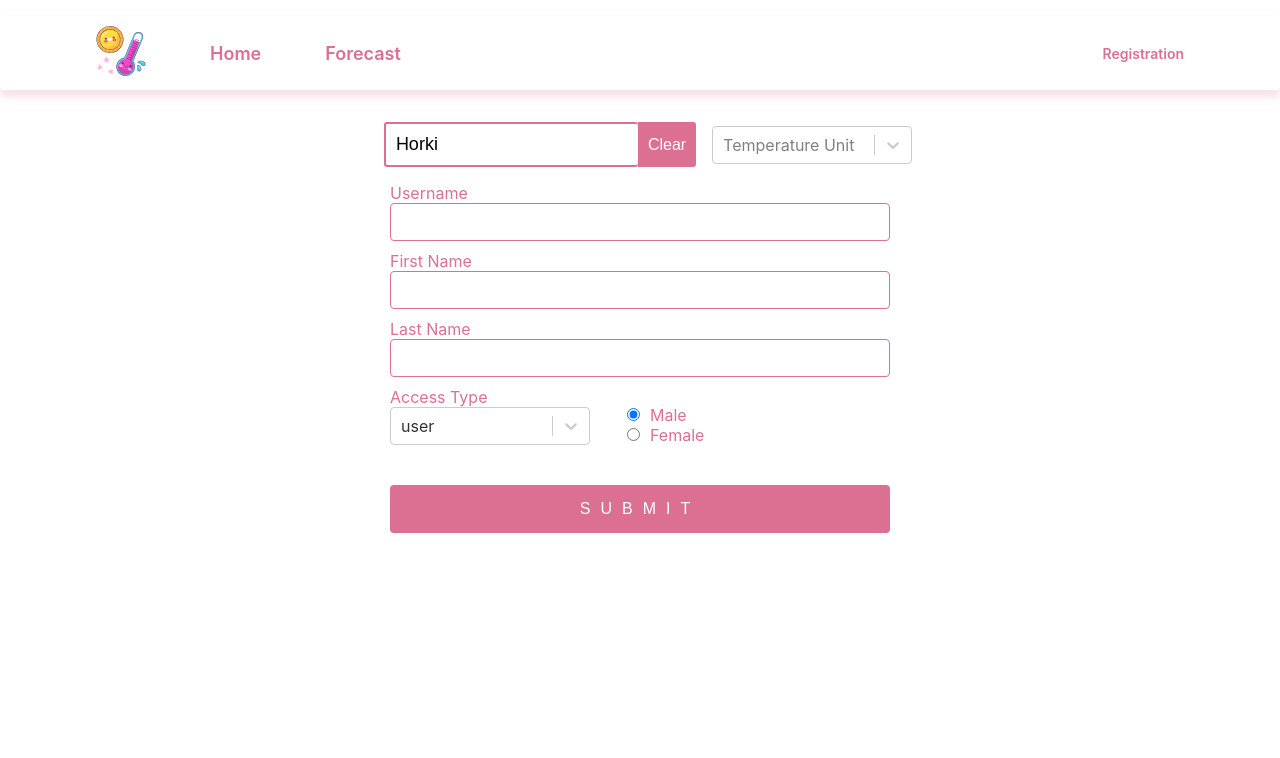
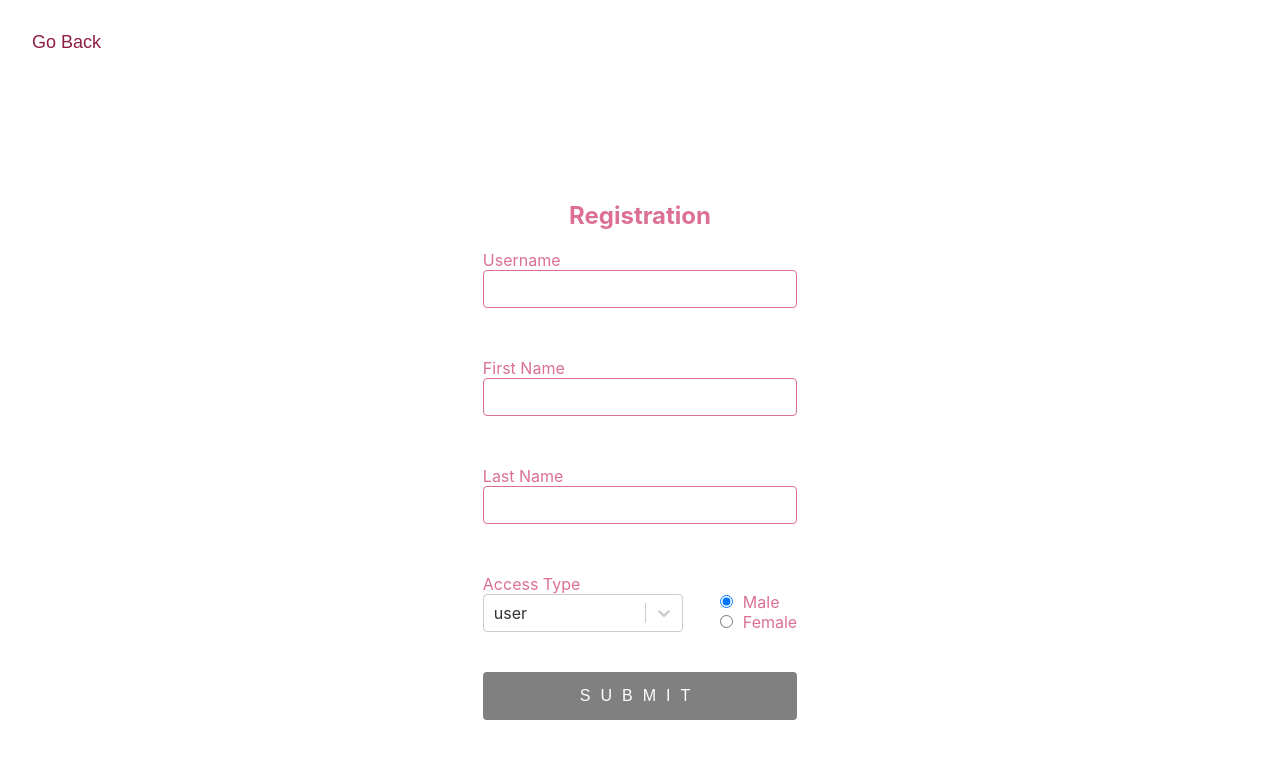
Before and after one commit to superpuper777/Weather_App, a React (Create React App) app: page /registration in a window 1280 px wide. Shown: the top 758 px of the page. Built offline with nearby package versions, Linux system fonts and the light colour scheme.

Commit message:
feat: add useLocation for hiding components and add form validation and reset

```diff
--- a/src/components/Header/index.js
+++ b/src/components/Header/index.js
@@ -1,8 +1,17 @@
-import React from 'react';
+import React, { useEffect } from 'react';
+import { useLocation } from 'react-router-dom';
 
 import * as S from './styled';
 
 const Header = () => {
+  const location = useLocation();
+
+  useEffect(() => {}, [location]);
+
+  if (location.pathname === '/registration') {
+    return null;
+  }
+
   return (
     <S.Wrapper>
       <S.Navigation>
--- a/src/components/SearchBar/index.js
+++ b/src/components/SearchBar/index.js
@@ -1,11 +1,11 @@
-import React from 'react';
+import React, { useEffect } from 'react';
+import { useLocation } from 'react-router-dom';
 import { useDispatch, useSelector } from 'react-redux';
 
 import { selectImperial, selectMetric } from 'state/unit/reducer';
 import { changeInput, clearInput } from 'state/search/reducer';
 import { getUnit } from 'state/unit/selectors';
 import { getQuery } from 'state/search/selectors';
-
 import * as S from './styled';
 
 const options = [
@@ -14,13 +14,16 @@ const options = [
 ];
 
 const SearchBar = () => {
+  const location = useLocation();
+
+  useEffect(() => {}, [location]);
+
   const dispatch = useDispatch();
 
   const query = useSelector(getQuery);
 
   const unit = useSelector(getUnit);
 
-  console.log(query);
   const clearSearchInput = () => {
     dispatch(clearInput(''));
   };
@@ -34,6 +37,10 @@ const SearchBar = () => {
       dispatch(selectImperial());
     } else dispatch(selectMetric());
   };
+
+  if (location.pathname === '/registration') {
+    return null;
+  }
 
   return (
     <S.SearchBarWrapper>
--- a/src/pages/Forecast/WeatherList/index.js
+++ b/src/pages/Forecast/WeatherList/index.js
@@ -14,10 +14,6 @@ const WeatherList = () => {
   const isLoading = useSelector(getIsLoading);
 
   const isError = useSelector(getIsError);
-
-  const sa = useSelector((state) => state.forecast);
-
-  console.log(forecast, sa);
 
   if (isLoading) {
     return <LoadingSpinner />;
--- a/src/pages/Registration/index.js
+++ b/src/pages/Registration/index.js
@@ -1,5 +1,6 @@
 import React, { useState } from 'react';
 import { useForm, Controller } from 'react-hook-form';
+import { useHistory } from 'react-router-dom';
 
 import * as S from './styled';
 
@@ -12,15 +13,18 @@ const options = [
 const Registration = () => {
   const [active, setActive] = useState(0);
 
+  const history = useHistory();
+
   const {
     register,
     control,
     handleSubmit,
-    formState: { errors },
+    formState: { errors, isDirty, isValid, touchedFields },
     reset,
   } = useForm({
+    mode: 'onChange',
     defaultValues: {
-      usernam: '',
+      username: '',
       firstname: '',
       lastname: '',
       type: { value: 'user', label: 'user' },
@@ -34,25 +38,33 @@ const Registration = () => {
   };
 
   return (
+    <S.MainWrapper>
+      <S.Button type="button" onClick={history.goBack}>
+        Go Back
+      </S.Button>
       <S.Wrapper>
+        <S.Title>Registration</S.Title>
         <S.Form onSubmit={handleSubmit(onSubmit)}>
           <S.Formfield>
             <S.Label htmlFor="username">
               Username
               <S.Input {...register('username')} />
-            {errors.exampleRequired && <span>This field is required</span>}
             </S.Label>
           </S.Formfield>
           <S.Formfield>
             <S.Label htmlFor="firstname">
               First Name
-            <S.Input {...register('firstname')} />
+              <S.Input {...register('firstname', { required: true })} />
+              {errors.firstname && touchedFields.firstname && (
+                <S.Error>This field is required</S.Error>
+              )}
             </S.Label>
           </S.Formfield>
           <S.Formfield>
             <S.Label htmlFor="lastname">
               Last Name
-            <S.Input {...register('lastname')} />
+              <S.Input {...register('lastname', { required: true, maxLength: 20 })} />
+              {errors.lastname && touchedFields.lastname && <S.Error>maximum length is 20</S.Error>}
             </S.Label>
           </S.Formfield>
           <S.InfoWrapper>
@@ -99,9 +111,10 @@ const Registration = () => {
               </S.RadioInputItems>
             </S.RadioWrapper>
           </S.InfoWrapper>
-        <S.InputSubmit value="Submit" type="submit" />
+          <S.InputSubmit value="Submit" type="submit" disabled={!isDirty || !isValid} />
         </S.Form>
       </S.Wrapper>
+    </S.MainWrapper>
   );
 };
 
--- a/src/pages/Registration/styled.js
+++ b/src/pages/Registration/styled.js
@@ -1,8 +1,20 @@
 import styled from 'styled-components';
 import Select from 'react-select';
 
+export const MainWrapper = styled.div`
+  display: flex;
+  flex-direction: column;
+  align-items: flex;
+  justify-content: center;
+  gap: 6rem;
+`;
+
 export const Wrapper = styled.div`
-  padding: 0 6rem;
+  height: 100%;
+  display: flex;
+  flex-direction: column;
+  align-items: center;
+  justify-content: center;
 `;
 
 export const InfoWrapper = styled.div`
@@ -17,9 +29,14 @@ export const Form = styled.form`
   margin: 0 auto;
 `;
 
+export const Title = styled.h2`
+  color: palevioletred;
+`;
+
 export const Formfield = styled.div`
   display: flex;
   flex-direction: column;
+  margin-bottom: 40px;
 `;
 
 export const Label = styled.label`
@@ -40,7 +57,7 @@ export const Input = styled.input`
 export const InputSubmit = styled.input.attrs({
   type: 'submit',
 })`
-  background: palevioletred;
+  background: ${(props) => (props.disabled ? 'gray' : 'palevioletred')};
   color: white;
   width: 100%;
   text-transform: uppercase;
@@ -52,7 +69,7 @@ export const InputSubmit = styled.input.attrs({
   letter-spacing: 10px;
   &:hover,
   &:active {
-    background: #8d1e43;
+    background: ${(props) => (props.disabled ? 'gray' : '#8d1e43')};
     cursor: pointer;
   }
 `;
@@ -82,3 +99,26 @@ export const RadioWrapper = styled.div``;
 export const RadioInputItems = styled.div`
   display: flex;
 `;
+
+export const Error = styled.p`
+  color: #bf1650;
+  font-size: 12px;
+
+  ::before {
+    display: inline;
+    content: '⚠ ';
+  }
+`;
+
+export const Button = styled.button`
+  padding: 2rem;
+  align-self: flex-start;
+  border: none;
+  background: none;
+  font-size: 18px;
+  cursor: pointer;
+  color: palevioletred;
+  &:hover {
+    color: #8d1e43;
+  }
+`;
--- a/src/state/forecast/thunks.js
+++ b/src/state/forecast/thunks.js
@@ -9,9 +9,7 @@ export const fetchForecastAction = (query, unit) => {
 
       const groupedForecast = groupByDay(forecast.data.list);
 
-      console.log(groupedForecast);
       dispatch(fetchForecastSuccess(groupedForecast));
-      console.log(fetchForecastSuccess(groupedForecast));
     } catch (error) {
       dispatch(fetchForecastError());
     }
```
Also changed, not shown: .eslintrc.json, 1 other file (tests, documents, lock files or other folders). Lines whose indentation alone changed are shown as unchanged.
